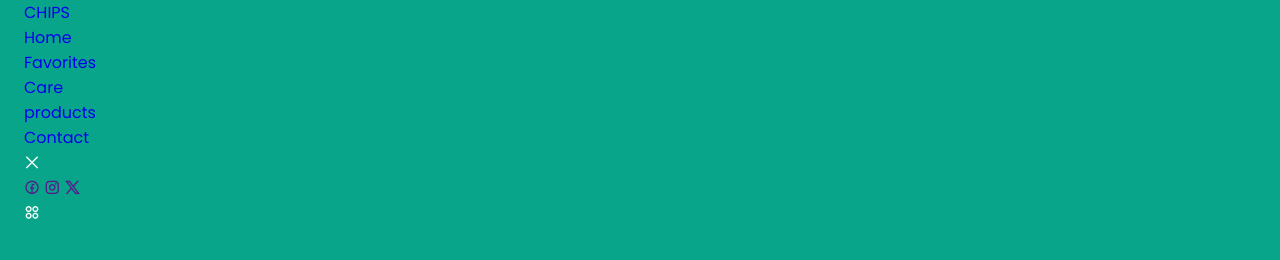
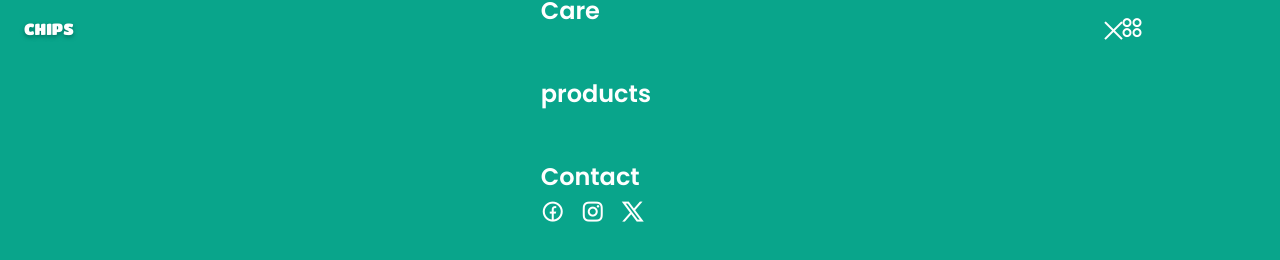
Before and after one commit to noname9i/shop.github.io, a plain HTML site: page index.html in a window 1280 px wide. Drawn offline with nearby package versions, Linux system fonts and the light colour scheme.

Commit message:
Update styles.css

```diff
--- a/assets/css/styles.css
+++ b/assets/css/styles.css
@@ -110,10 +110,95 @@
 }
 
 /*=============== HEADER & NAV ===============*/
+.header{
+  position: fixed;
+  width: 100%;
+  top: 0;
+  left: 0;
+  background-color: var(--first-color);
+  z-index: var(--z-fixed);
+  transition: box-shadow .4s;
+}
 
+.nav{
+  position: relative;
+  height: var(--header-height);
+  display: flex;
+  justify-content: space-between;
+  align-items: center;
+}
+
+.nav__logo{
+  color: var(--white-color);
+  font-family: var(--second-font);
+  text-shadow: var(--shadow-text);
+}
+
+.nav__close,
+.nav__toggle{
+  display: flex;
+  font-size: 1.5rem;
+  cursor: pointer;
+}
 
 /* Navigation for mobile devices */
+@media screen and (max-width: 1150px){
+  .nav__menu{
+    position: fixed;
+    left: -100%;
+    top: 0;
+    background-color: var(--first-color-dark);
+    width: 100%;
+    height: 100%;
+    padding: 7rem 1.5rem 2.5rem 4rem;
+    display: flex;
+    flex-direction: column;
+    justify-content: space-between;
+    transition: left .4s;
+  }
+}
 
+.nav__list,
+.nav__social{
+  display: flex;
+}
+
+.nav__list{
+  flex-direction: column;
+  row-gap: 3rem;
+}
+
+.nav__link{
+  color: var(--white-color);
+  font-size: var(--h2-font-size);
+  font-weight: var(--font-semi-bold);
+  transition: color .4s;
+}
+
+.nav__link:hover{
+  color: var(--second-color);
+}
+
+.nav__close{
+  position: absolute;
+  top: 1.15rem;
+  right: 1.15rem;
+}
+
+.nav__social{
+  column-gap: 1rem;
+  align-self: flex-end;
+}
+
+.nav__social-link{
+  color: var(--white-color);
+  font-size: 1.5rem;
+  transition: color .4s;
+}
+
+.nav__social-link:hover{
+  color: var(--second-color);
+}
 
 /* Show menu */
 
```
